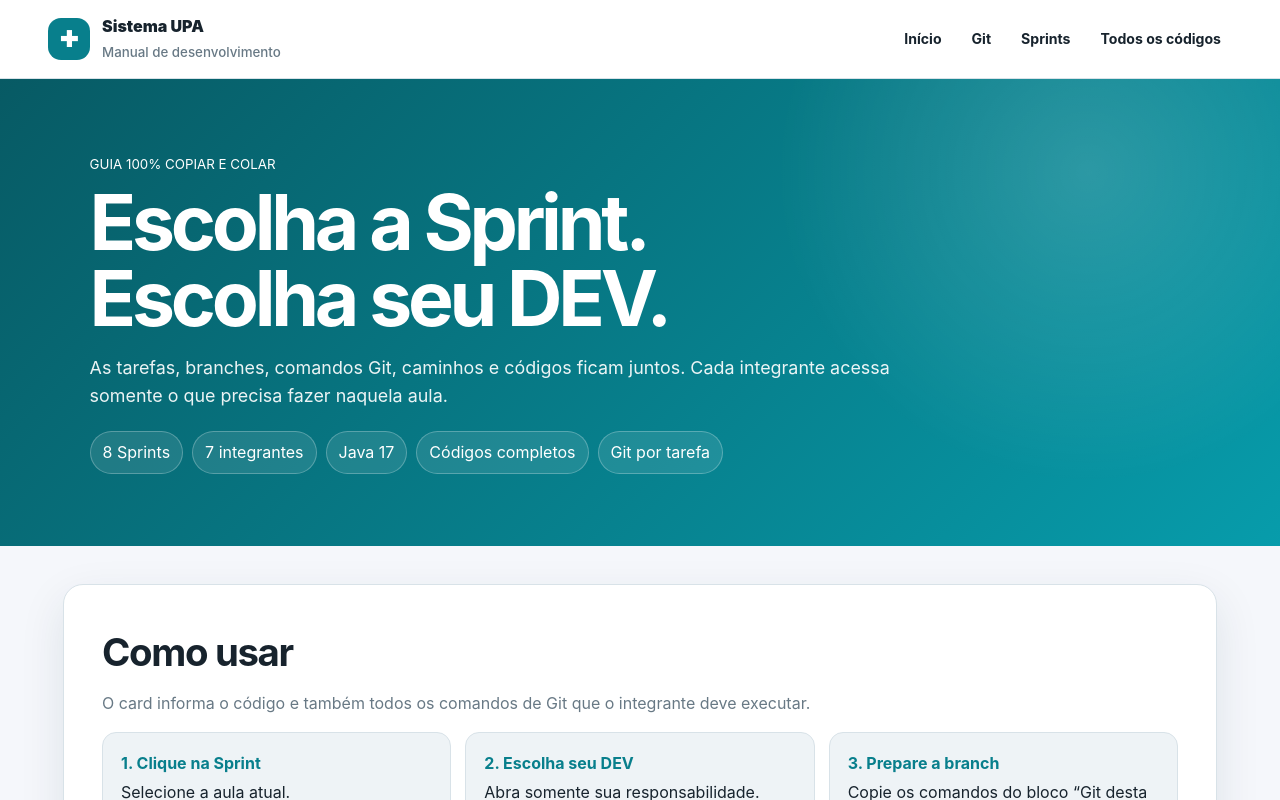
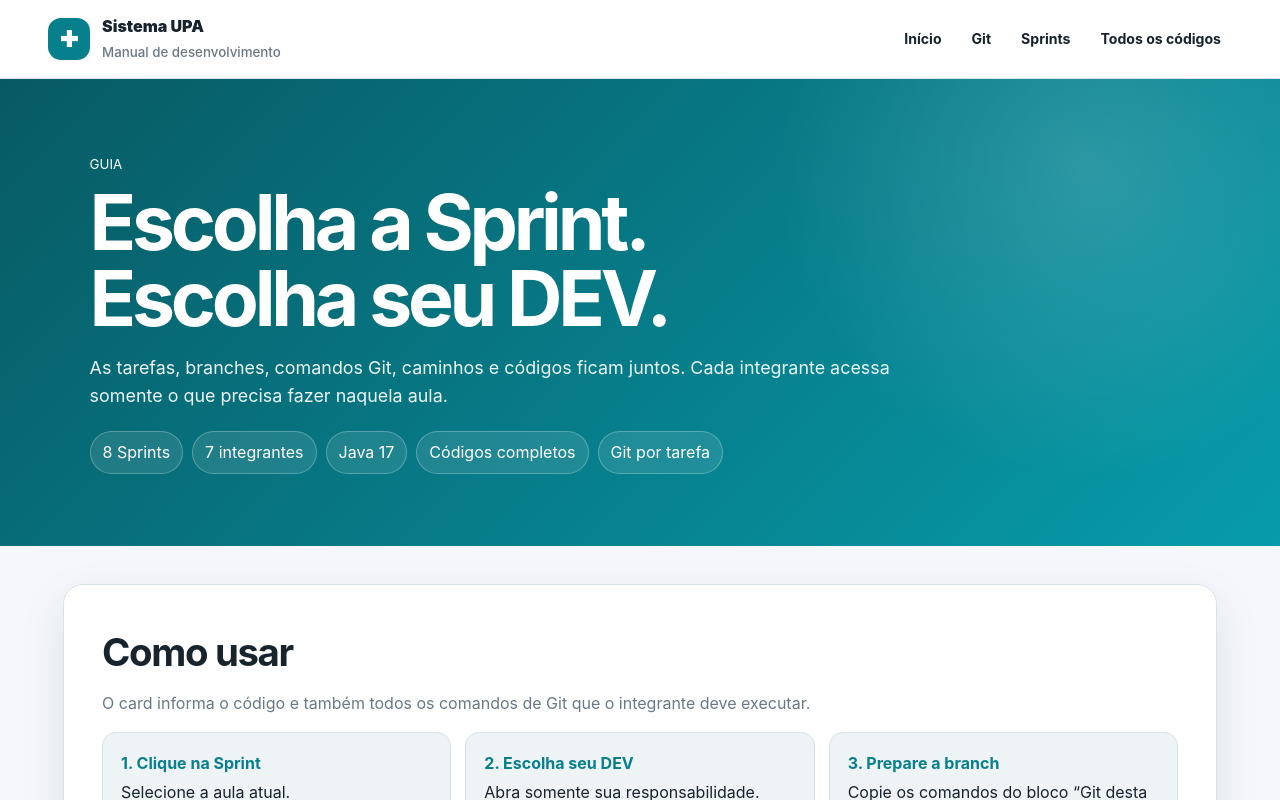
Before and after one commit to henriquegalotte98/doc-upa, a plain HTML site: page index.html in a window 1280 px wide. Shown: the top 800 px of the page. Drawn offline with Linux system fonts and the light colour scheme.

Commit message:
Update hero section in index.html

```diff
--- a/index.html
+++ b/index.html
@@ -42,7 +42,7 @@ button,select,input{font:inherit} .topbar{position:sticky;top:0;z-index:50;displ
 </head>
 <body>
 <header class="topbar"><div class="brand"><div class="logo">✚</div><div>Sistema UPA<br><small style="font-weight:500;color:var(--muted)">Manual de desenvolvimento</small></div></div><nav class="topnav"><a href="#inicio">Início</a><a href="#fluxo-git">Git</a><a href="#sprints">Sprints</a><a href="#biblioteca">Todos os códigos</a></nav></header>
-<section class="hero" id="inicio"><small>GUIA 100% COPIAR E COLAR</small><h1>Escolha a Sprint.<br>Escolha seu DEV.</h1><p>As tarefas, branches, comandos Git, caminhos e códigos ficam juntos. Cada integrante acessa somente o que precisa fazer naquela aula.</p><div class="badges"><span class="badge">8 Sprints</span><span class="badge">7 integrantes</span><span class="badge">Java 17</span><span class="badge">Códigos completos</span><span class="badge">Git por tarefa</span></div></section>
+<section class="hero" id="inicio"><small>GUIA</small><h1>Escolha a Sprint.<br>Escolha seu DEV.</h1><p>As tarefas, branches, comandos Git, caminhos e códigos ficam juntos. Cada integrante acessa somente o que precisa fazer naquela aula.</p><div class="badges"><span class="badge">8 Sprints</span><span class="badge">7 integrantes</span><span class="badge">Java 17</span><span class="badge">Códigos completos</span><span class="badge">Git por tarefa</span></div></section>
 <main class="wrap">
 <section class="section">
 <h2>Como usar</h2>
```
